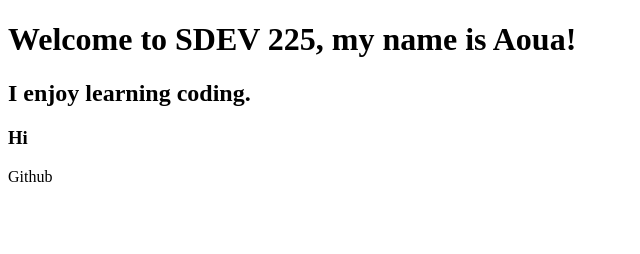
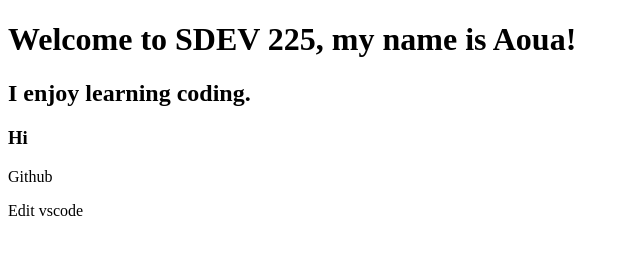
Before and after one commit to aouasow1/SDEV225example, a plain HTML site: page index.html in a window 1280 px wide. Shown: the full height of the page, 0-640 px from the left. Drawn offline with Linux system fonts and the light colour scheme.

Commit message:
Edit vscode

```diff
--- a/index.html
+++ b/index.html
@@ -13,6 +13,7 @@
   <h2>I enjoy learning coding.</h2>
   <h3>Hi</h3>
   <p>Github</p>
+  <p>Edit vscode</p>
   <script src="script.js"></script>
 </body>
 
```
